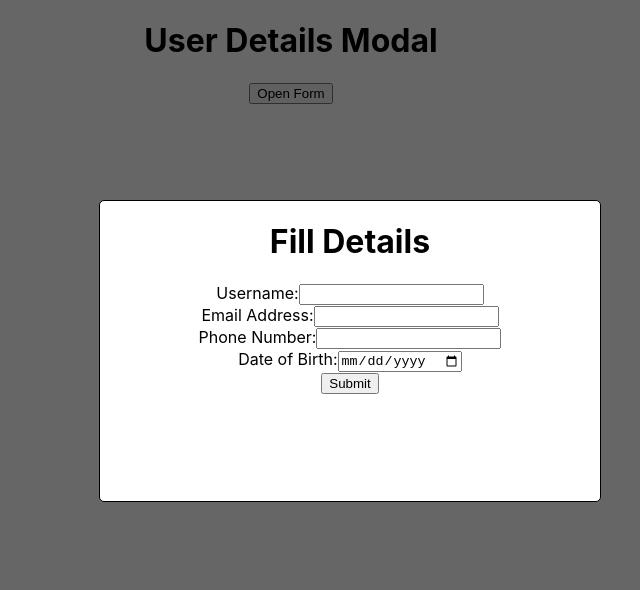
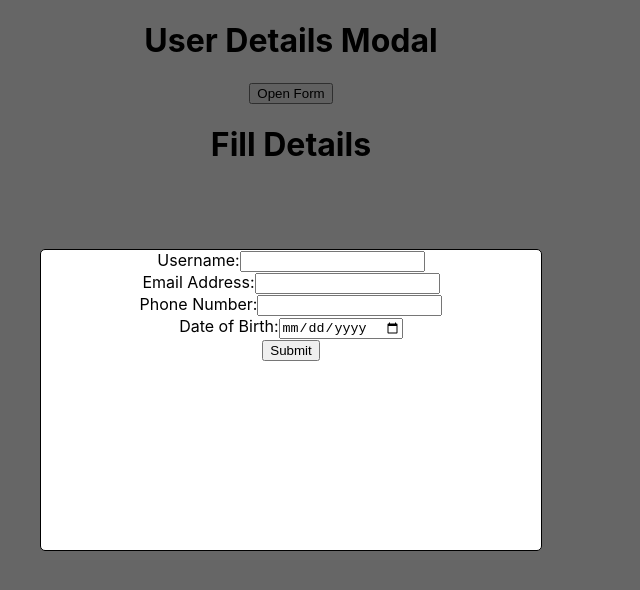
Before and after one commit to azgar0053/xmodal, a React (Create React App) app: page / in a window 1280 px wide. Both pictures are taken after a click on the button "Open Form". Shown: the top 590 px of the page, without its empty margins (349-989 px from the left). Built offline with nearby package versions, Linux system fonts and the light colour scheme.

Commit message:
updated css

```diff
--- a/src/App.css
+++ b/src/App.css
@@ -15,8 +15,9 @@
 .modal-content {
   z-index: 10;
   position: fixed;
-  left: 35%;
-  top: 25%;
+  left: 50%;
+  top: 50%;
+  transform: translate(-50%, -50%);
   width: 500px;
   height: 300px;
   border: 1px solid black;
--- a/src/App.js
+++ b/src/App.js
@@ -20,7 +20,6 @@ function App() {
     }
 
     const handleSubmit=(e)=>{
-      e.preventDefault();
       const currentDate= new Date()
       const enteredDate = new Date(formData.dob);
       const isFutureDate =
--- a/src/Modal.js
+++ b/src/Modal.js
@@ -3,14 +3,15 @@ import React from 'react'
 const Modal = (props) => {
 
 const handleSubmit=(e)=>{
-    props.handleSubmit(e)
+    e.preventDefault();
+    props.handleSubmit(e);
 }
 
 
   return (
     <div className="modal" style={{display:'block'}}>
+                    <h1>Fill Details</h1>
         <div className="modal-content">
-            <h1>Fill Details</h1>
             <form onSubmit={handleSubmit}>
                 <label htmlFor='username'>Username:</label>
                 <input id='username' type='text' required value={props.username} onChange={props.handleChange} name='username'/><br/>
```
